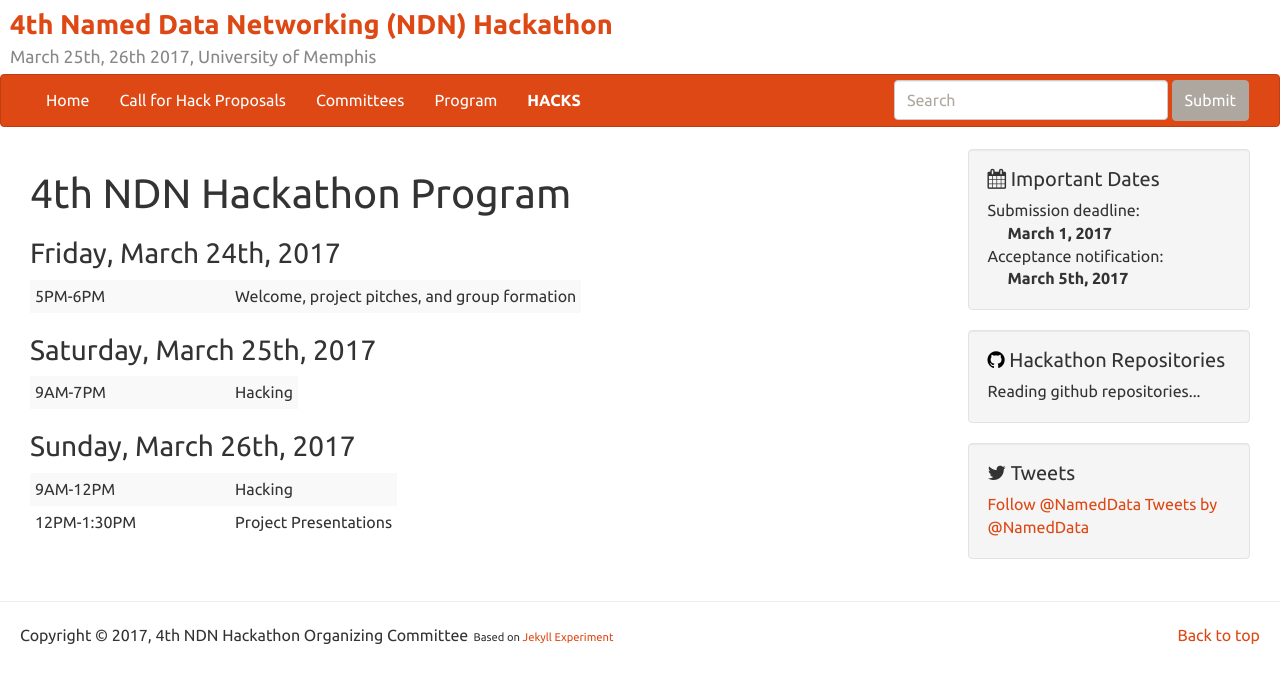
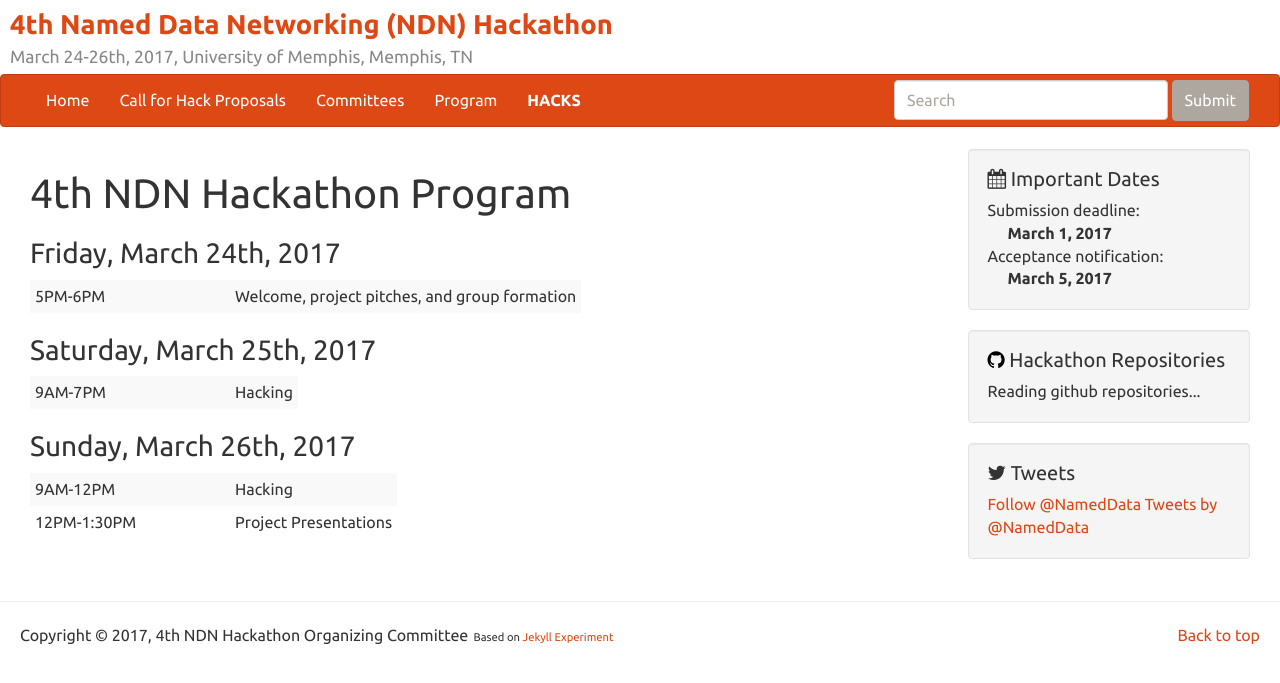
Before and after one commit to 4th-ndn-hackathon/4th-ndn-hackathon, a Jekyll site: the page built from program.md, in a window 1280 px wide. Shown: the top 683 px of the page. Built offline with Jekyll 4.4.1, drawn with Linux system fonts in a browser that asks for light colours; comment, search, counter and statistics services are not loaded.

Commit message:
update website

```diff
--- a/_config.yml
+++ b/_config.yml
@@ -17,7 +17,7 @@ deadlines:
 - name: Submission deadline
   date: March 1, 2017
 - name: Acceptance notification
-  date: March 5th, 2017
+  date: March 5, 2017
 
 # Configuration for permalink
 permalink: /:page.html
@@ -25,7 +25,7 @@ permalink: /:page.html
 # Configuration for site
 title: 4th Named Data Networking (NDN) Hackathon
 short_title: 4th NDN Hackathon
-description: March 25th, 26th 2017, University of Memphis
+description: March 24-26th, 2017, University of Memphis, Memphis, TN
 author: 4th NDN Hackathon Organizing Committee
 email: 4th-ndn-hackathon@named-data.net
 
@@ -79,7 +79,7 @@ twitter:
 
 github:
    username: 4th-ndn-hackathon
-   count: 10
+   count: 100
 
 image:
   source: images
--- a/program.md
+++ b/program.md
@@ -2,7 +2,6 @@
 layout: page
 title: 4th NDN Hackathon Program
 ---
-
 
 ### Friday, March 24th, 2017
 
```
